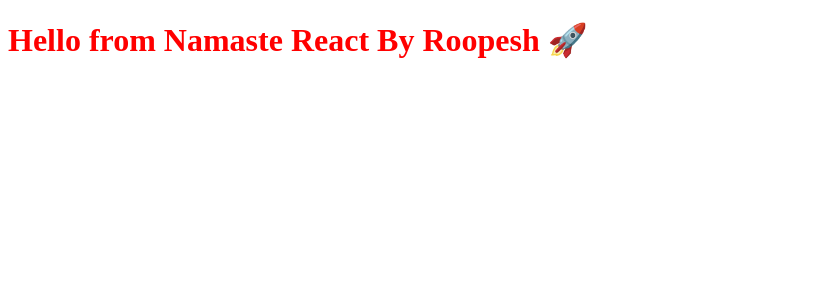
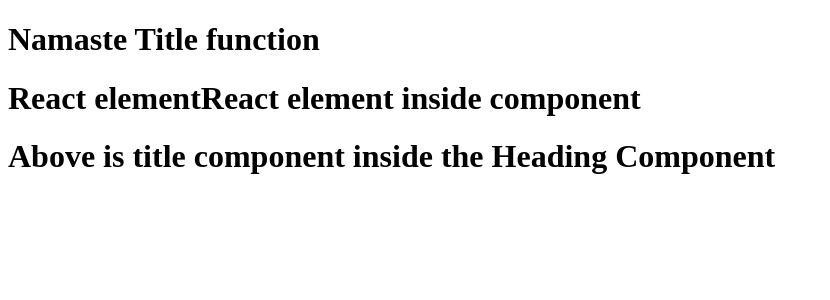
Before and after one commit to DevRoopeshSingh/my_namaste_react, a React (Vite) app: page / in a window 1280 px wide. Shown: the top 300 px of the page, without its empty margins (0-830 px from the left). Built offline with nearby package versions, Linux system fonts and the light colour scheme.

Commit message:
completed understanding of jsx element, function, React element

```diff
--- a/App.js
+++ b/App.js
@@ -1,24 +1,36 @@
 import React from "react";
 import ReactDOM from "react-dom/client";
 
-// React Elements just like to dom elements
-// React.createElement => Object => HtmlElements(render)
-// React.createElement => ReactElement- JS Object => HTMLElements(render)
+const Title = () => (
+  <h1 className="title" tabIndex={"5"}>
+    Title Component
+  </h1>
+);
 
-// const heading = React.createElement(
-//   "h1",
-//   { id: "heading" },
-//   "Namaste React by Roopesh 🚀📖"
-// );
+const elem = <span>React element</span>;
 
-// console.log(heading);
-// JSX syntax is like HTML
-// JSX => React.createElement =  ReactElement - JS Object => HTMLElement(render)
-//JSX (Transpiled before it reaches the JS) Parcel - Babel
-const jsxHeading = <h1 id="heading">Hello from Namaste React By Roopesh 🚀</h1>;
+const title = (
+  <h1 className="title" tabIndex={"5"}>
+    {elem}
+    React element inside component
+  </h1>
+);
 
-console.log(jsxHeading);
+// const thousand = api.getData();
+
+const TitleFunction = () => <h1 className="titler">Namaste Title function</h1>;
+const HeadingComponent = () => {
+  return (
+    <div id="Heading Container">
+      {TitleFunction()}
+      {/* <h1>{thousand}</h1> */}
+      {title}
+
+      <h1>Above is title component inside the Heading Component</h1>
+    </div>
+  );
+};
 
 const root = ReactDOM.createRoot(document.getElementById("root"));
 
-root.render(jsxHeading);
+root.render(<HeadingComponent />);
```
